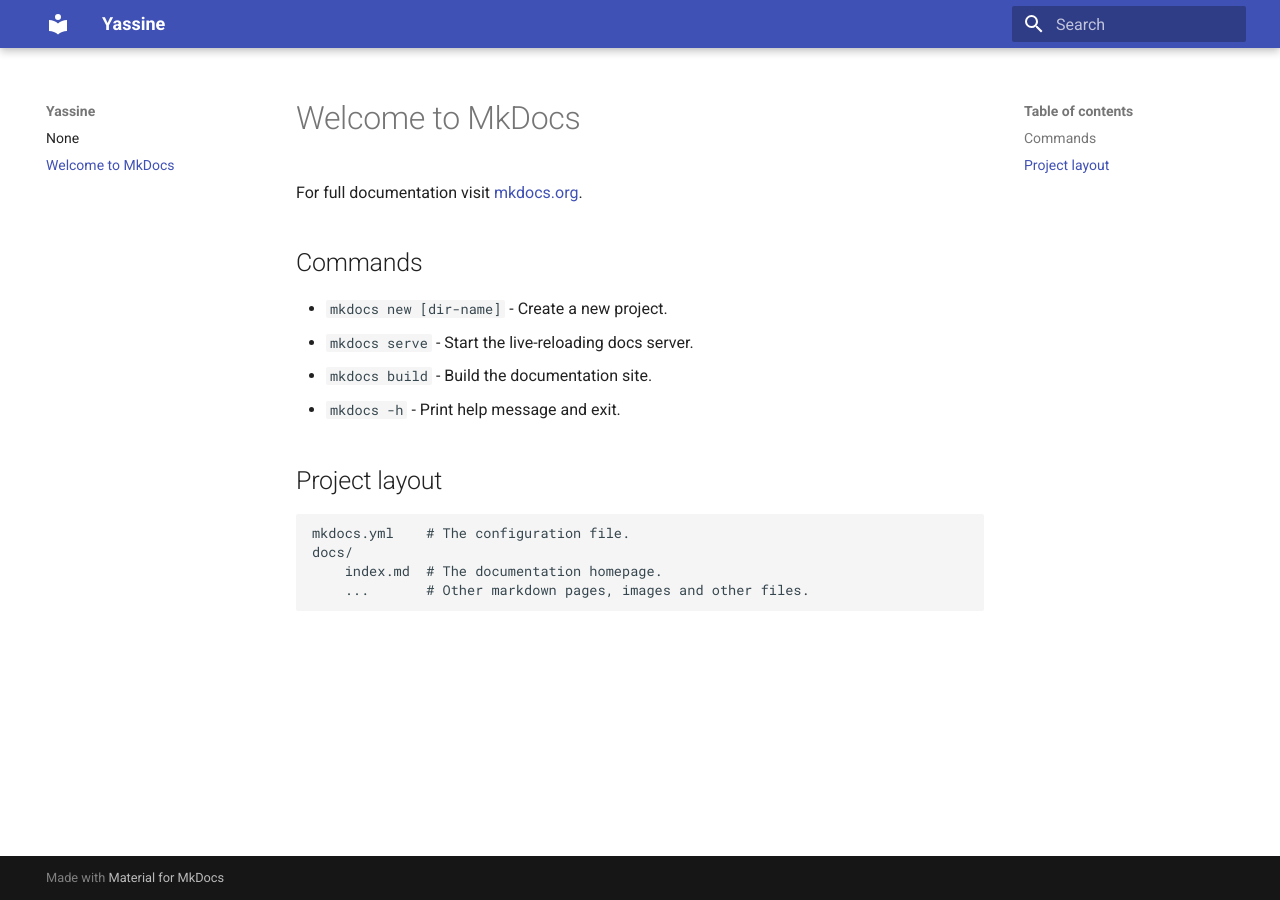
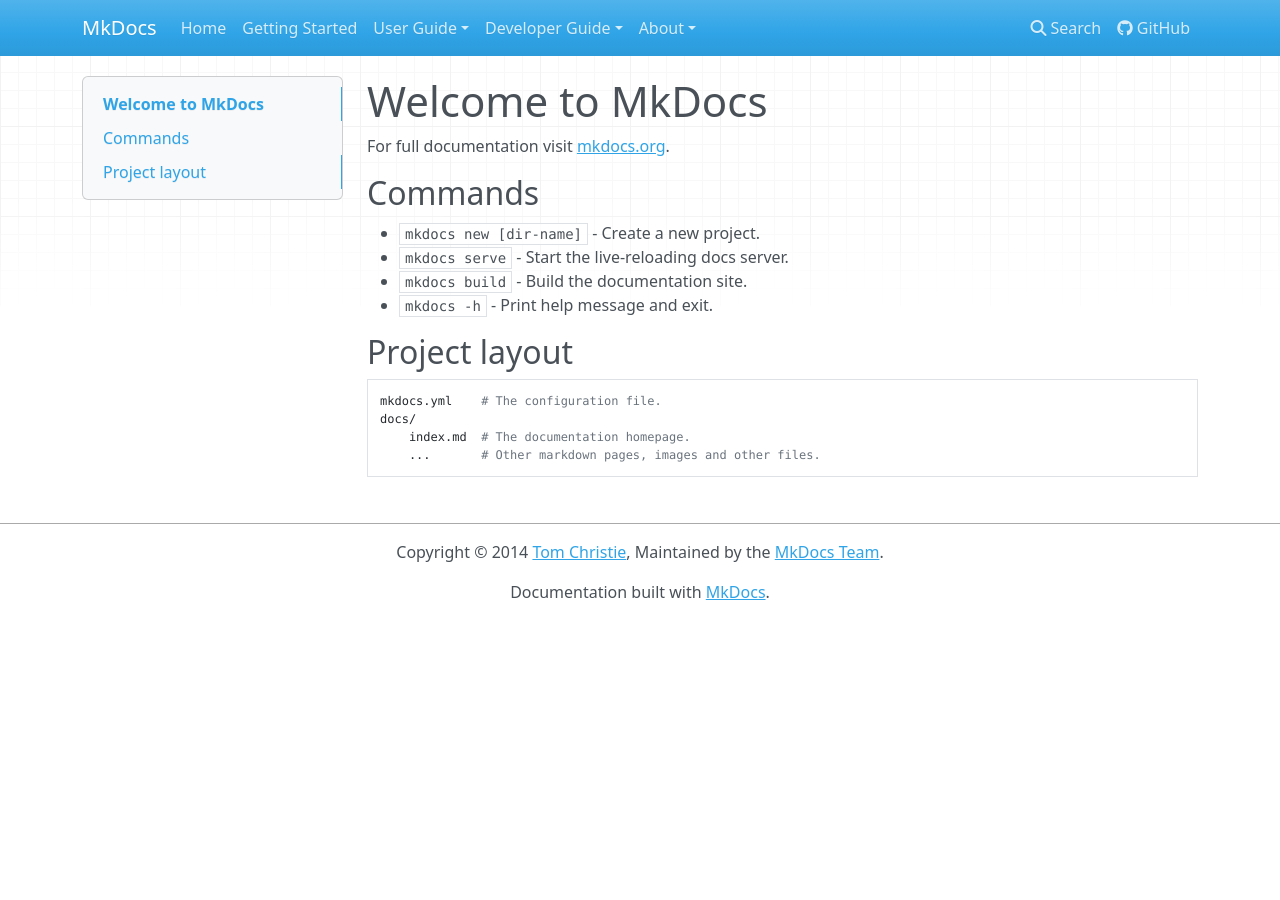
Before and after one commit to yasin-akil/practicaMkDocs, an MkDocs documentation site: the page built from docs/about.md, in a window 1280 px wide. Built offline with MkDocs 1.6.1, drawn with Linux system fonts in a browser that asks for light colours; nearby versions of some CDN libraries.

Commit message:
Update mkdocs.yml
cx

```diff
--- a/mkdocs.yml
+++ b/mkdocs.yml
@@ -1,6 +1,67 @@
-site_name: Yassine
+#site_name: Yassine
+
+#nav:
+ #   - 'index.md'
+ #   - 'about.md'
+#theme: material
+site_name: MkDocs
+site_url: https://www.mkdocs.org/
+site_description: Project documentation with Markdown.
+site_author: MkDocs Team
+
+repo_url: https://github.com/mkdocs/mkdocs/
+edit_uri: ""
+
+theme:
+    name: mkdocs
+    locale: en
+    analytics: {gtag: 'G-274394082'}
+    highlightjs: true
+    hljs_languages:
+        - yaml
+        - django
 
 nav:
-    - 'index.md'
-    - 'about.md'
-theme: material
+    - Home: index.md
+    - Getting Started: getting-started.md
+    - User Guide:
+        - Overview: user-guide/index.md
+        - Installation: user-guide/installation.md
+        - Writing Your Docs: user-guide/writing-your-docs.md
+        - Choosing Your Theme: user-guide/choosing-your-theme.md
+        - Customizing Your Theme: user-guide/customizing-your-theme.md
+        - Localizing Your Theme: user-guide/localizing-your-theme.md
+        - Configuration: user-guide/configuration.md
+        - Deploying Your Docs: user-guide/deploying-your-docs.md
+    - Developer Guide:
+        - Overview: dev-guide/index.md
+        - Themes: dev-guide/themes.md
+        - Translations: dev-guide/translations.md
+        - Plugins: dev-guide/plugins.md
+    - About:
+        - Release Notes: about/release-notes.md
+        - Contributing: about/contributing.md
+        - License: about/license.md
+
+extra_css:
+    - css/extra.css
+
+markdown_extensions:
+    - toc:
+        permalink: 
+    - admonition
+    - attr_list
+    - def_list
+    - mdx_gh_links:
+        user: mkdocs
+        repo: mkdocs
+
+copyright: Copyright &copy; 2014 <a href="https://twitter.com/_tomchristie">Tom Christie</a>, Maintained by the <a href="/about/release-notes/#maintenance-team">MkDocs Team</a>.
+
+plugins:
+    - search
+    - redirects:
+        redirect_maps:
+            user-guide/plugins.md: dev-guide/plugins.md
+            user-guide/custom-themes.md: dev-guide/themes.md
+            user-guide/styling-your-docs.md: user-guide/choosing-your-theme.md
```
